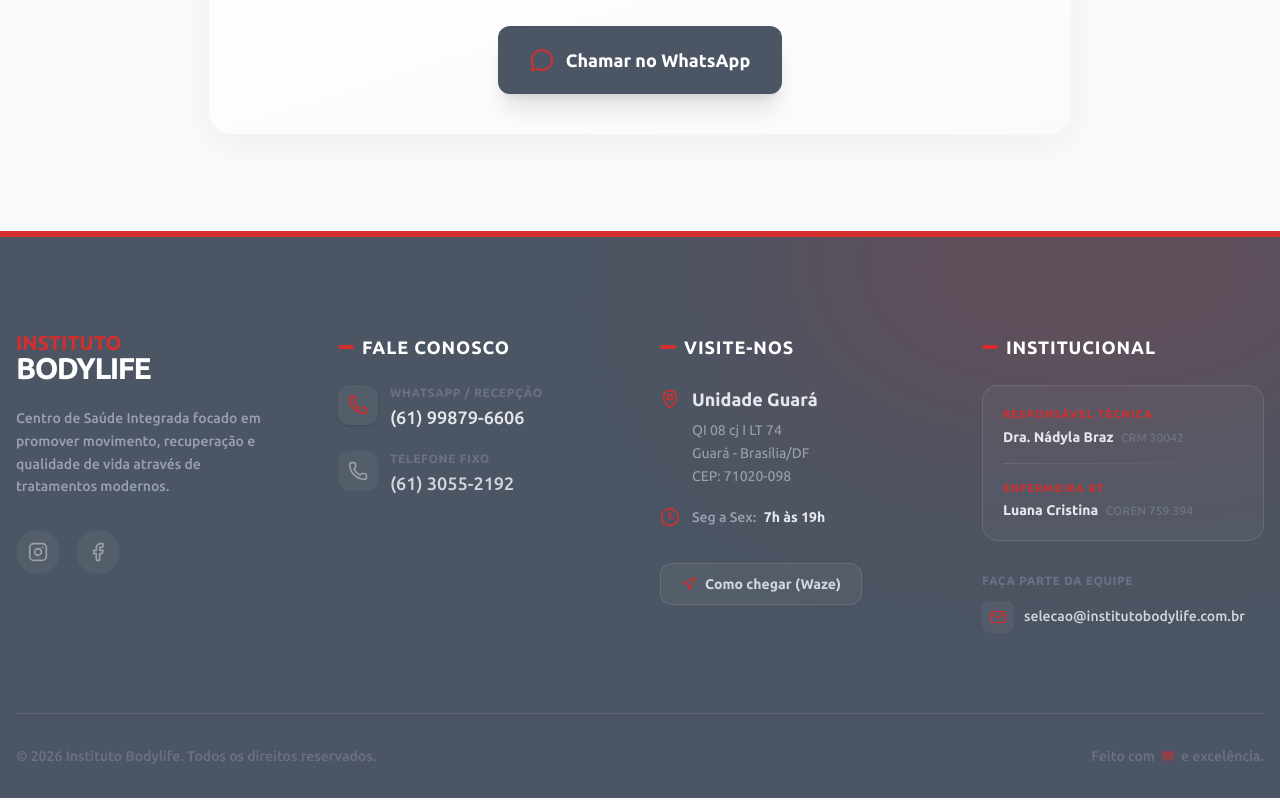
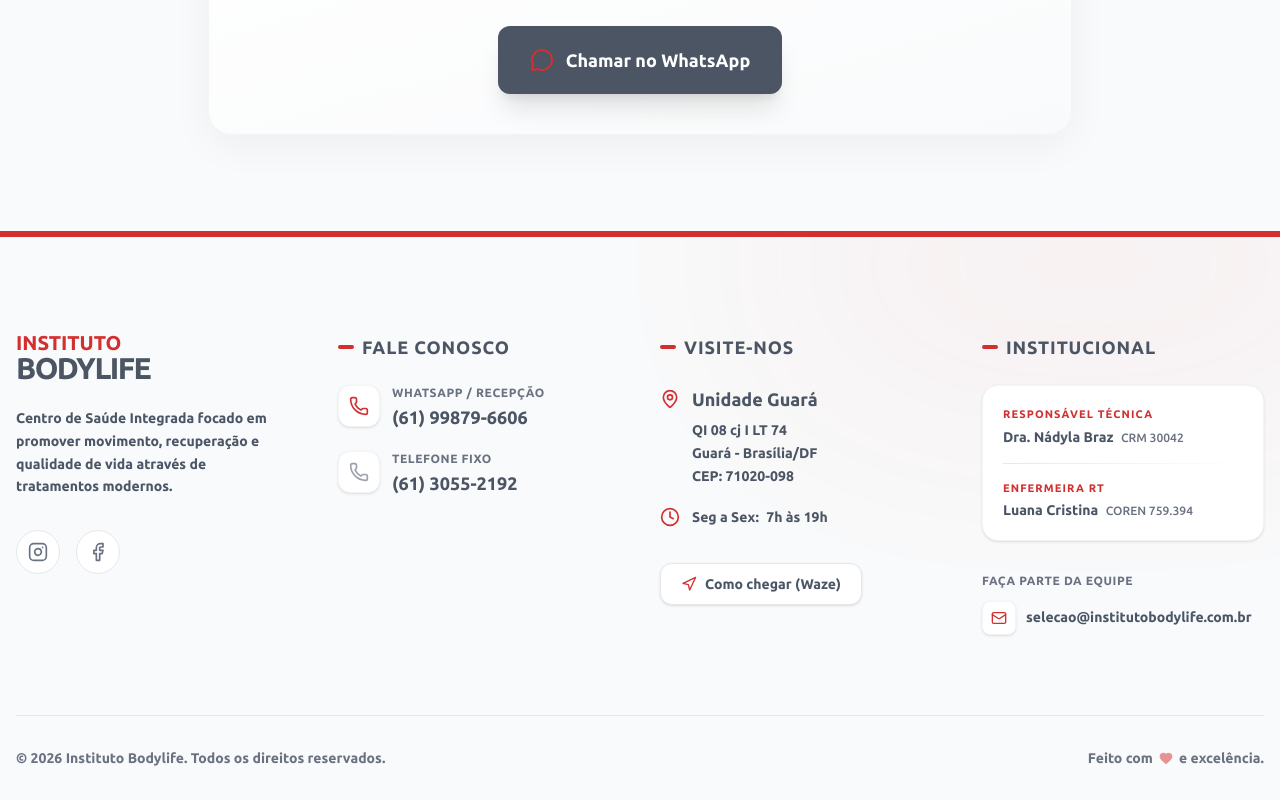
Before and after one commit to AknoLeonel/instituto-bodylife-react, a React (Vite) app: page / in a window 1280 px wide. Shown: the part 6261-7061 px from the top of the page. Built offline with nearby package versions, Linux system fonts and the light colour scheme.

Commit message:
updt footer

```diff
--- a/src/components/Footer.tsx
+++ b/src/components/Footer.tsx
@@ -2,10 +2,10 @@
 
 export default function Footer() {
   return (
-    <footer id="contato" className="w-full bg-bodylife-dark text-white pt-24 pb-8 border-t-[6px] border-bodylife-red relative overflow-hidden">
+    <footer id="contato" className="w-full bg-gray-50 text-bodylife-dark pt-24 pb-8 border-t-[6px] border-bodylife-red relative overflow-hidden">
 
-      {/* Detalhe visual de fundo para quebrar o bloco escuro liso */}
-      <div className="absolute top-0 left-0 w-full h-full overflow-hidden pointer-events-none opacity-20 z-0">
+      {/* Detalhe visual de fundo adaptado para o tema claro */}
+      <div className="absolute top-0 left-0 w-full h-full overflow-hidden pointer-events-none opacity-5 z-0">
         <div className="absolute top-[-20%] right-[-10%] w-[50%] h-[50%] bg-bodylife-red rounded-full blur-[120px]"></div>
       </div>
 
@@ -19,24 +19,26 @@
             {/* Logo que funciona como botão Voltar ao Topo */}
             <a href="#inicio" aria-label="Voltar ao início do site" className="flex flex-col w-max group">
               <span className="text-bodylife-red font-bold text-xl leading-none group-hover:text-red-400 transition-colors">INSTITUTO</span>
-              <span className="text-white font-black text-3xl tracking-tighter leading-none group-hover:text-gray-200 transition-colors">BODYLIFE</span>
+              <span className="text-bodylife-dark font-black text-3xl tracking-tighter leading-none group-hover:text-gray-700 transition-colors">BODYLIFE</span>
             </a>
-            <p className="text-gray-400 font-medium leading-relaxed text-sm pr-4">
+            <p className="text-gray-600 font-bold leading-relaxed text-sm pr-4">
               Centro de Saúde Integrada focado em promover movimento, recuperação e qualidade de vida através de tratamentos modernos.
             </p>
             {/* Redes Sociais com Acessibilidade (aria-label) */}
             <div className="flex items-center gap-4 pt-2">
               <a
-                href="#"
+                href="https://instagram.com/institutobodylife"
+                target="_blank"
+                rel="noopener noreferrer"
                 aria-label="Acesse nosso Instagram"
-                className="w-11 h-11 rounded-full bg-white/5 flex items-center justify-center text-gray-400 hover:bg-gradient-to-tr hover:from-yellow-400 hover:via-pink-500 hover:to-purple-500 hover:text-white transition-all duration-300 hover:shadow-[0_0_15px_rgba(236,72,153,0.5)] hover:-translate-y-1"
+                className="w-11 h-11 rounded-full bg-white border border-gray-200 flex items-center justify-center text-gray-500 hover:bg-gradient-to-tr hover:from-yellow-400 hover:via-pink-500 hover:to-purple-500 hover:text-white hover:border-transparent transition-all duration-300 hover:shadow-[0_0_15px_rgba(236,72,153,0.4)] hover:-translate-y-1"
               >
                 <Instagram size={20} />
               </a>
               <a
                 href="#"
                 aria-label="Acesse nossa página no Facebook"
-                className="w-11 h-11 rounded-full bg-white/5 flex items-center justify-center text-gray-400 hover:bg-blue-600 hover:text-white transition-all duration-300 hover:shadow-[0_0_15px_rgba(37,99,235,0.5)] hover:-translate-y-1"
+                className="w-11 h-11 rounded-full bg-white border border-gray-200 flex items-center justify-center text-gray-500 hover:bg-blue-600 hover:text-white hover:border-transparent transition-all duration-300 hover:shadow-[0_0_15px_rgba(37,99,235,0.4)] hover:-translate-y-1"
               >
                 <Facebook size={20} />
               </a>
@@ -45,7 +47,7 @@
 
           {/* Coluna 2: Contatos Rápidos */}
           <div className="space-y-6 reveal delay-100">
-            <h4 className="text-lg font-bold text-white uppercase tracking-wider flex items-center gap-2">
+            <h4 className="text-lg font-bold text-bodylife-dark uppercase tracking-wider flex items-center gap-2">
               <span className="w-4 h-1 bg-bodylife-red rounded-full"></span>
               Fale Conosco
             </h4>
@@ -58,30 +60,30 @@
                 aria-label="Chamar na Recepção pelo WhatsApp"
                 className="flex items-start gap-3 group"
               >
-                <div className="bg-white/5 p-2.5 rounded-xl text-bodylife-red group-hover:bg-bodylife-red group-hover:text-white transition-all duration-300 shadow-sm">
+                <div className="bg-white border border-gray-100 p-2.5 rounded-xl text-bodylife-red group-hover:bg-bodylife-red group-hover:text-white transition-all duration-300 shadow-sm">
                   <Phone size={20} />
                 </div>
                 <div>
                   <p className="text-xs text-gray-500 uppercase font-bold tracking-wider">WhatsApp / Recepção</p>
-                  <p className="text-gray-200 font-medium group-hover:text-white transition-colors mt-0.5 text-lg">(61) 99879-6606</p>
+                  <p className="text-bodylife-dark font-bold group-hover:text-bodylife-red transition-colors mt-0.5 text-lg">(61) 99879-6606</p>
                 </div>
               </a>
 
               <div className="flex items-start gap-3 group">
-                <div className="bg-white/5 p-2.5 rounded-xl text-gray-400 group-hover:text-gray-200 transition-colors">
+                <div className="bg-white border border-gray-100 p-2.5 rounded-xl text-gray-400 group-hover:text-bodylife-red transition-colors shadow-sm">
                   <Phone size={20} />
                 </div>
                 <div>
                   <p className="text-xs text-gray-500 uppercase font-bold tracking-wider">Telefone Fixo</p>
-                  <p className="text-gray-300 font-medium mt-0.5 text-lg">(61) 3055-2192</p>
+                  <p className="text-bodylife-dark font-bold mt-0.5 text-lg">(61) 3055-2192</p>
                 </div>
               </div>
             </address>
           </div>
 
-          {/* Coluna 3: Localização e Horário (Tag Address Semântica) */}
+          {/* Coluna 3: Localização e Horário */}
           <div className="space-y-6 reveal delay-200">
-            <h4 className="text-lg font-bold text-white uppercase tracking-wider flex items-center gap-2">
+            <h4 className="text-lg font-bold text-bodylife-dark uppercase tracking-wider flex items-center gap-2">
               <span className="w-4 h-1 bg-bodylife-red rounded-full"></span>
               Visite-nos
             </h4>
@@ -90,8 +92,8 @@
               <div className="flex items-start gap-3">
                 <MapPin className="w-5 h-5 text-bodylife-red shrink-0 mt-1" />
                 <div>
-                  <p className="font-bold text-gray-200 text-lg">Unidade Guará</p>
-                  <p className="text-sm text-gray-400 mt-1.5 leading-relaxed">
+                  <p className="font-bold text-bodylife-dark text-lg">Unidade Guará</p>
+                  <p className="text-sm text-gray-600 font-bold mt-1.5 leading-relaxed">
                     QI 08 cj I LT 74 <br/>
                     Guará - Brasília/DF <br/>
                     CEP: 71020-098
@@ -99,9 +101,9 @@
                 </div>
               </div>
 
-              <div className="flex items-center gap-3 text-gray-400">
+              <div className="flex items-center gap-3 text-gray-600">
                 <Clock className="w-5 h-5 text-bodylife-red shrink-0" />
-                <p className="text-sm font-medium">Seg a Sex: <span className="text-gray-200 font-bold ml-1">7h às 19h</span></p>
+                <p className="text-sm font-bold">Seg a Sex: <span className="text-bodylife-dark font-bold ml-1">7h às 19h</span></p>
               </div>
 
               <a
@@ -109,7 +111,7 @@
                 target="_blank"
                 rel="noopener noreferrer"
                 aria-label="Abrir rota no Waze"
-                className="inline-flex items-center gap-2 mt-4 px-5 py-2.5 rounded-xl bg-white/5 border border-white/10 text-sm font-bold text-gray-300 hover:bg-bodylife-red hover:border-bodylife-red hover:text-white transition-all duration-300 group"
+                className="inline-flex items-center gap-2 mt-4 px-5 py-2.5 rounded-xl bg-white border border-gray-200 text-sm font-bold text-gray-600 hover:bg-bodylife-red hover:border-bodylife-red hover:text-white transition-all duration-300 group shadow-sm"
               >
                 <Navigation className="w-4 h-4 text-bodylife-red group-hover:text-white group-hover:animate-bounce" />
                 Como chegar (Waze)
@@ -119,21 +121,21 @@
 
           {/* Coluna 4: Responsabilidade Técnica & Carreiras */}
           <div className="space-y-6 reveal delay-300">
-            <h4 className="text-lg font-bold text-white uppercase tracking-wider flex items-center gap-2">
+            <h4 className="text-lg font-bold text-bodylife-dark uppercase tracking-wider flex items-center gap-2">
               <span className="w-4 h-1 bg-bodylife-red rounded-full"></span>
               Institucional
             </h4>
 
-            {/* Box Elegante de Responsabilidade Técnica com Glassmorphism leve */}
-            <div className="bg-white/[0.03] backdrop-blur-sm border border-white/10 rounded-2xl p-5 space-y-4 hover:bg-white/[0.05] transition-colors">
+            {/* Box Elegante de Responsabilidade Técnica para Tema Claro */}
+            <div className="bg-white border border-gray-100 shadow-sm rounded-2xl p-5 space-y-4 hover:shadow-md transition-all">
               <div>
                 <p className="text-[11px] text-bodylife-red font-black uppercase tracking-widest mb-1">Responsável Técnica</p>
-                <p className="text-sm text-gray-200 font-bold">Dra. Nádyla Braz <span className="text-gray-500 font-medium ml-1 text-xs">CRM 30042</span></p>
+                <p className="text-sm text-bodylife-dark font-bold">Dra. Nádyla Braz <span className="text-gray-500 font-medium ml-1 text-xs">CRM 30042</span></p>
               </div>
-              <div className="w-full h-px bg-gradient-to-r from-white/10 to-transparent"></div>
+              <div className="w-full h-px bg-gradient-to-r from-gray-200 to-transparent"></div>
               <div>
                 <p className="text-[11px] text-bodylife-red font-black uppercase tracking-widest mb-1">Enfermeira RT</p>
-                <p className="text-sm text-gray-200 font-bold">Luana Cristina <span className="text-gray-500 font-medium ml-1 text-xs">COREN 759.394</span></p>
+                <p className="text-sm text-bodylife-dark font-bold">Luana Cristina <span className="text-gray-500 font-medium ml-1 text-xs">COREN 759.394</span></p>
               </div>
             </div>
 
@@ -142,9 +144,9 @@
               <a
                 href="mailto:selecao@institutobodylife.com.br"
                 aria-label="Enviar e-mail para o Trabalhe Conosco"
-                className="group flex items-center gap-2.5 text-sm font-medium text-gray-300 hover:text-white transition-colors"
+                className="group flex items-center gap-2.5 text-sm font-bold text-gray-600 hover:text-bodylife-red transition-colors"
               >
-                <div className="bg-white/5 p-2 rounded-lg group-hover:bg-bodylife-red transition-colors">
+                <div className="bg-white border border-gray-100 shadow-sm p-2 rounded-lg group-hover:bg-bodylife-red transition-colors">
                   <Mail className="w-4 h-4 text-bodylife-red group-hover:text-white" />
                 </div>
                 <span className="border-b border-transparent group-hover:border-bodylife-red transition-colors pb-0.5">
@@ -157,7 +159,7 @@
         </div>
 
         {/* Rodapé Base (Copyright) */}
-        <div className="border-t border-white/10 pt-8 flex flex-col md:flex-row justify-between items-center gap-4 text-sm font-medium text-gray-500 reveal delay-300">
+        <div className="border-t border-gray-200 pt-8 flex flex-col md:flex-row justify-between items-center gap-4 text-sm font-bold text-gray-500 reveal delay-300">
           <p>© {new Date().getFullYear()} Instituto Bodylife. Todos os direitos reservados.</p>
           <p className="flex items-center gap-1.5">
             Feito com <Heart size={14} className="text-bodylife-red animate-pulse" fill="currentColor" /> e excelência.
```
